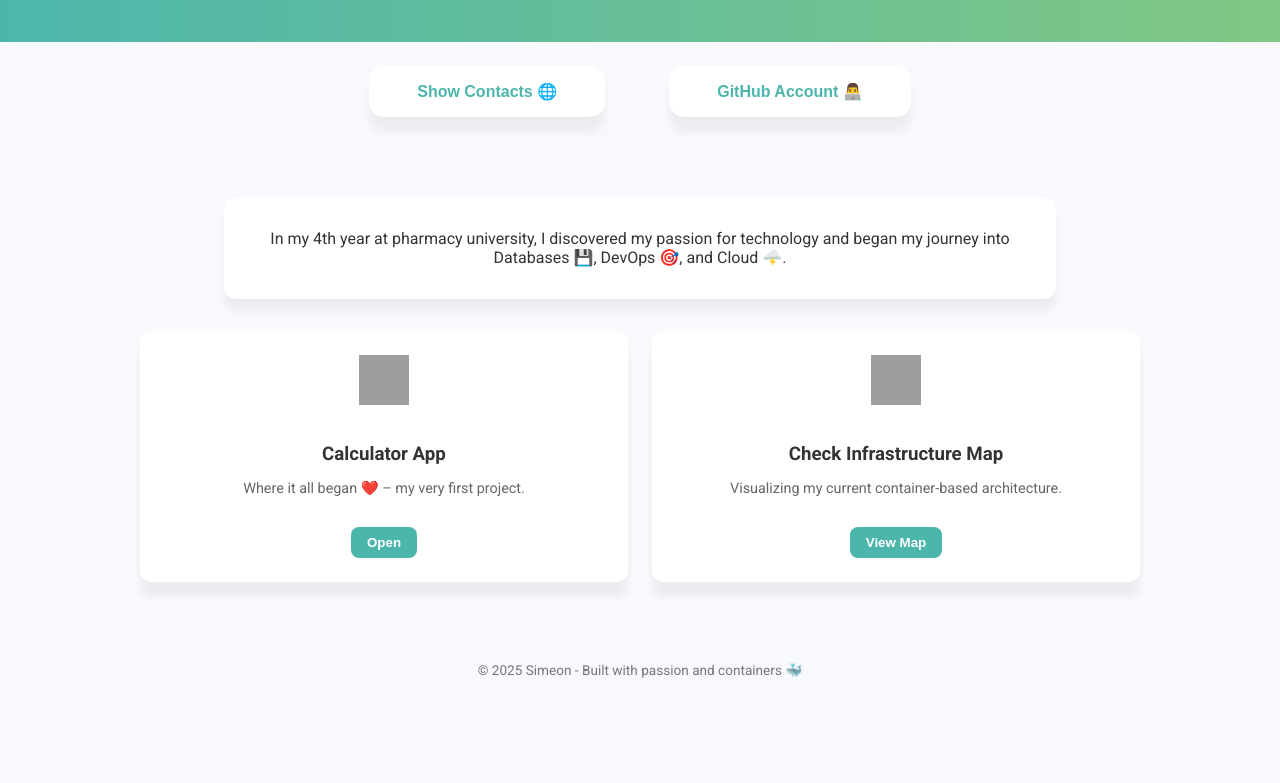
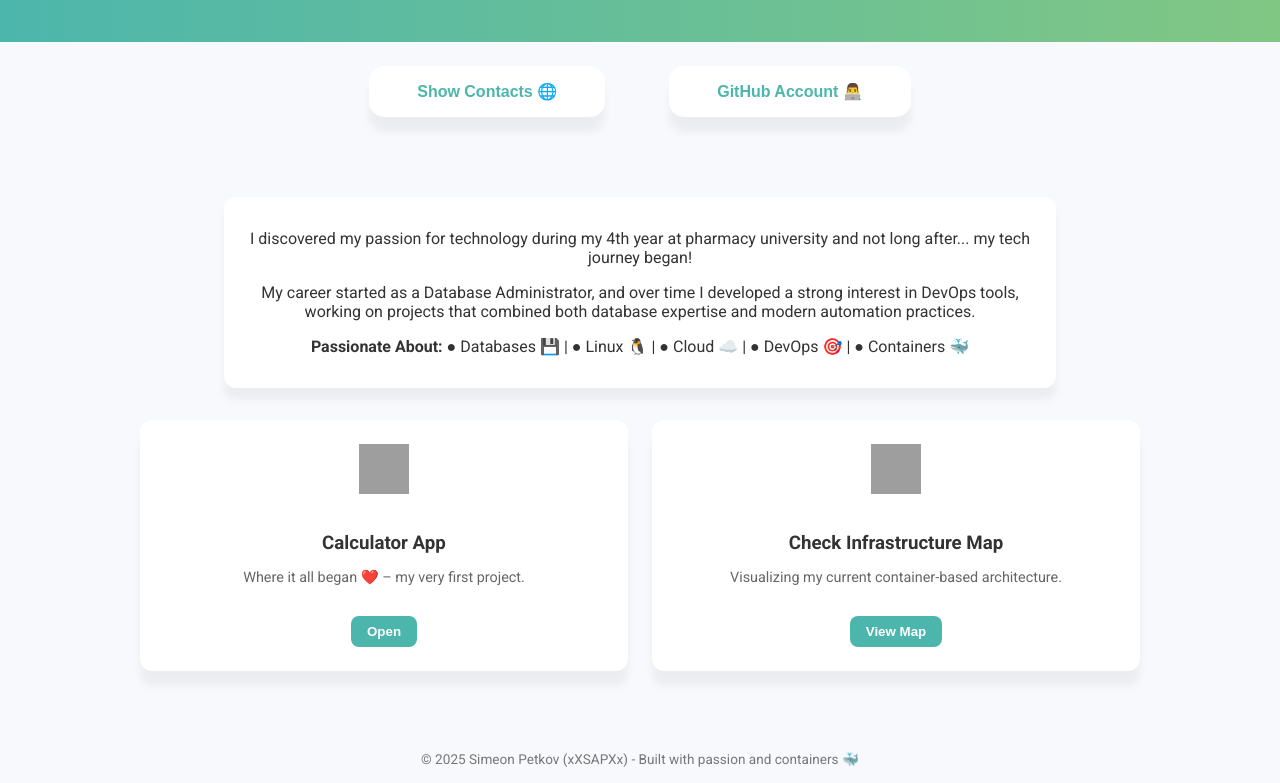
Before and after one commit to xXSAPXx/Web_App_Container_Infra_V2, a website: page frontend/public/index.html in a window 1280 px wide. Shown: the part 157-940 px from the top of the page. Before the commit the page ends 851 px from the top, so only its background shows below. Drawn offline with Linux system fonts and the light colour scheme; grey boxes are pictures that could not be loaded.

Commit message:
Fix frontend things

```diff
--- a/frontend/public/index.html
+++ b/frontend/public/index.html
@@ -270,7 +270,16 @@
     </div>
 
     <section class="about">
-        <p>In my 4th year at pharmacy university, I discovered my passion for technology and began my journey into Databases 💾, DevOps 🎯, and Cloud 🌩️.</p>
+        <p>
+            I discovered my passion for technology during my 4th year at pharmacy university and not long after... my tech journey began!
+        </p>
+        <p>
+            My career started as a Database Administrator, and over time I developed a strong interest in DevOps tools,
+            working on projects that combined both database expertise and modern automation practices.
+        </p>
+        <p>
+            <strong>Passionate About:</strong> ● Databases 💾 | ● Linux 🐧 | ● Cloud ☁️ | ● DevOps 🎯 |  ● Containers 🐳
+        </p>
     </section>
 
     <main>
@@ -318,7 +327,7 @@
     </section>
 
     <footer>
-        &copy; 2025 Simeon - Built with passion and containers 🐳
+        &copy; 2025 Simeon Petkov (xXSAPXx) - Built with passion and containers 🐳
     </footer>
 </body>
 </html>
```
